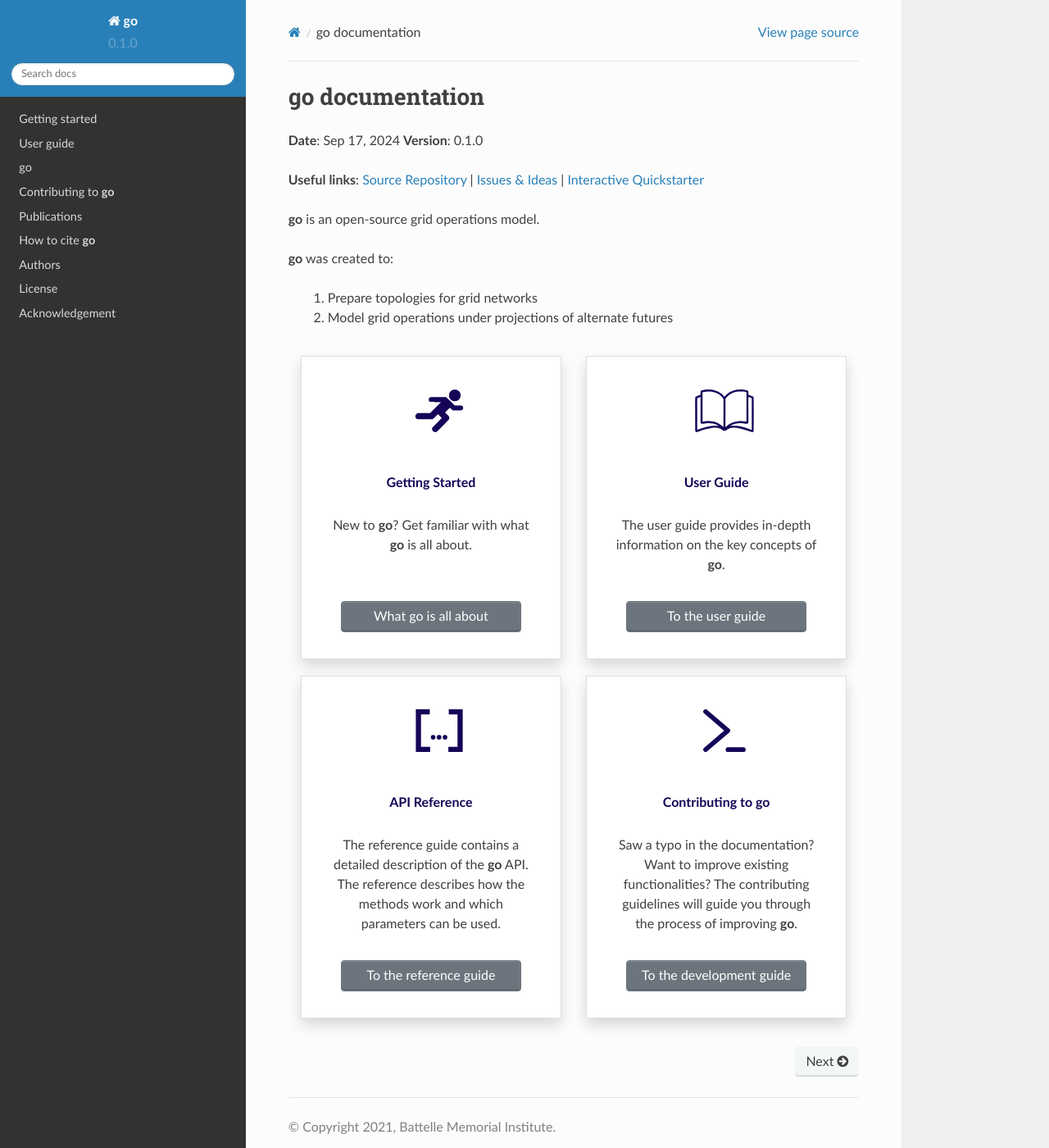
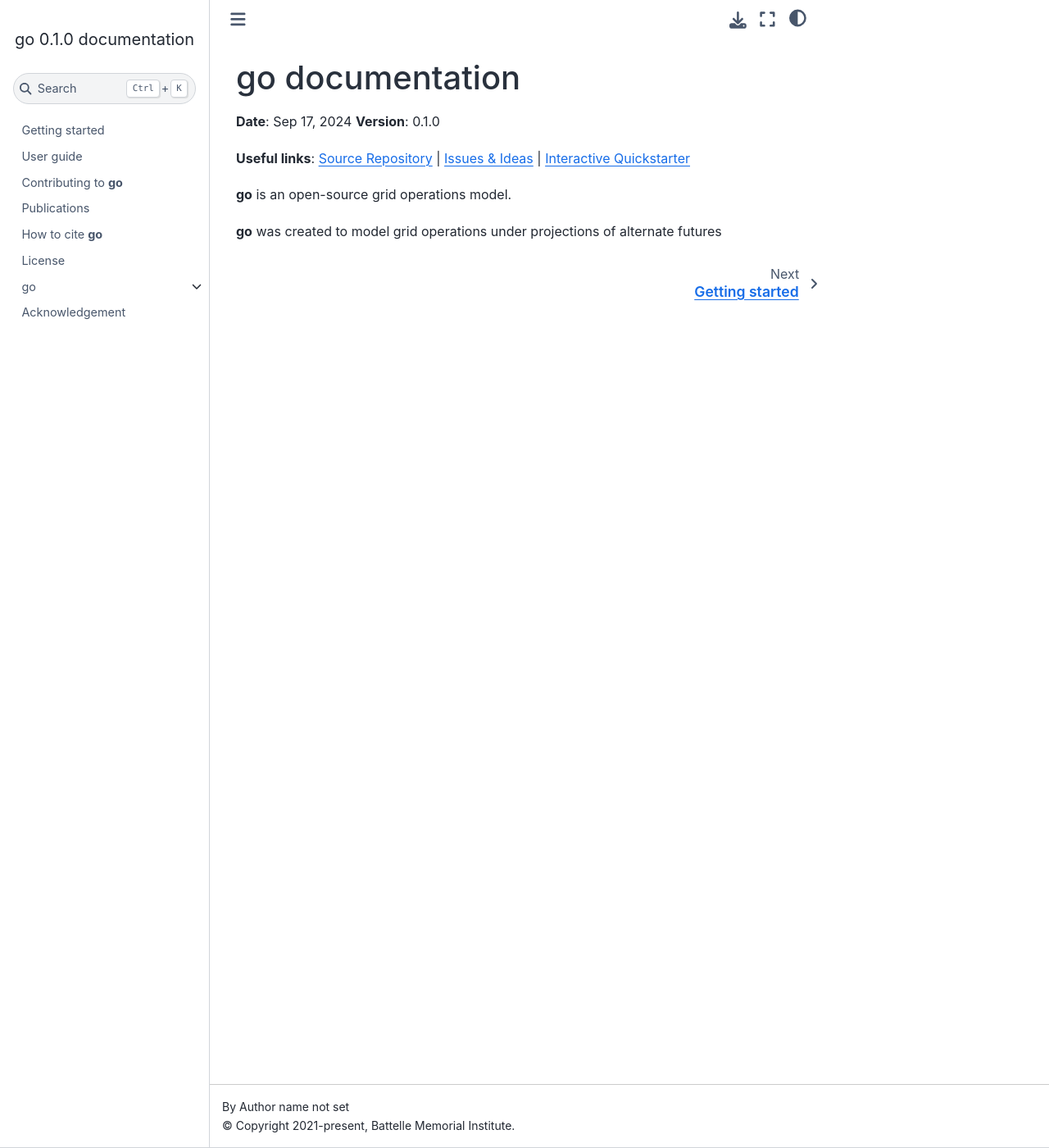
Before and after one commit to IMMM-SFA/go, a Sphinx documentation site: the page built from docs/source/index.rst, in a window 1280 px wide and 1400 px high. Shown: the whole window at 82% size. Built offline with Sphinx 7.4.7 and the Sphinx Book theme 1.1.4, drawn with Linux system fonts in a browser that asks for light colours; formulas are drawn with MathJax 3; some of the changed text lies outside the part shown.

Commit message:
update doc style

```diff
--- a/docs/source/authors.rst
+++ /dev/null
@@ -1,5 +0,0 @@
-Authors
-=======
-
-* **Jordan Kern**. Project lead
-* **Chris R. Vernon (@crvernon)**. Software engineer
--- a/docs/source/conf.py
+++ b/docs/source/conf.py
@@ -13,7 +13,6 @@
 import os
 import sys
 
-import sphinx_rtd_theme
 
 # import go
 version = '0.1.0' # str(go.__version__)
@@ -25,8 +24,7 @@ sys.path.insert(0, os.path.abspath('../../'))
 # -- Project information -----------------------------------------------------
 
 project = 'go'
-copyright = '2021, Battelle Memorial Institute'
-author = 'Jordan Kern'
+copyright = '2021-present, Battelle Memorial Institute'
 
 # The full version, including alpha/beta/rc tags
 release = version
@@ -48,8 +46,7 @@ extensions = [
     'sphinx.ext.napoleon',
     'sphinx.ext.mathjax',
     'sphinx.ext.autosectionlabel',
-    'sphinx_rtd_theme',
-    'sphinx_panels',
+    'sphinx_book_theme',
     'nbsphinx'
 ]
 
@@ -70,7 +67,7 @@ source_suffix = [".rst"]
 # The theme to use for HTML and HTML Help pages.  See the documentation for
 # a list of builtin themes.
 #
-html_theme = 'sphinx_rtd_theme'
+html_theme = 'sphinx_book_theme'
 
 # Add any paths that contain custom static files (such as style sheets) here,
 # relative to this directory. They are copied after the builtin static files,
--- a/docs/source/getting_started.rst
+++ b/docs/source/getting_started.rst
@@ -16,7 +16,7 @@ We introduce a metric named Net Locational Cost (NLC) that is used compete power
 Python version support
 ----------------------
 
-Officially Python 3.6-9
+Officially Python 3.9 - 3.11
 
 
 Installation
--- a/docs/source/index.rst
+++ b/docs/source/index.rst
@@ -6,87 +6,13 @@ go documentation
 **Date**: |today| **Version**: |version|
 
 **Useful links**:
-`Source Repository <https://github.com/immm-sfa/>`_ |
+`Source Repository <https://github.com/immm-sfa/go>`_ |
 `Issues & Ideas <https://github.com/immm-sfa/go/issues>`_ |
 `Interactive Quickstarter <quickstarter.rst>`_
 
 **go** is an open-source grid operations model.
 
-**go** was created to:
-
- 1) Prepare topologies for grid networks
-
- 2) Model grid operations under projections of alternate futures
-
-.. panels::
-    :card: + intro-card text-center
-    :column: col-lg-6 col-md-6 col-sm-6 col-xs-12 d-flex
-
-
-    ---
-    :img-top: _static/index_getting_started.svg
-
-    Getting Started
-    ^^^^^^^^^^^^^^^
-
-    New to **go**?  Get familiar with what **go** is all about.
-
-    +++
-
-    .. link-button:: getting_started
-            :type: ref
-            :text: What go is all about
-            :classes: btn-block btn-secondary stretched-link
-
-    ---
-    :img-top: _static/index_user_guide.svg
-
-    User Guide
-    ^^^^^^^^^^
-
-    The user guide provides in-depth information on the
-    key concepts of **go**.
-
-    +++
-
-    .. link-button:: user_guide
-            :type: ref
-            :text: To the user guide
-            :classes: btn-block btn-secondary stretched-link
-
-    ---
-    :img-top: _static/index_api.svg
-
-    API Reference
-    ^^^^^^^^^^^^^
-
-    The reference guide contains a detailed description of
-    the **go** API. The reference describes how the methods
-    work and which parameters can be used.
-
-    +++
-
-    .. link-button:: go
-            :type: ref
-            :text: To the reference guide
-            :classes: btn-block btn-secondary stretched-link
-
-    ---
-    :img-top: _static/index_contribute.svg
-
-    Contributing to go
-    ^^^^^^^^^^^^^^^^^^^^
-
-    Saw a typo in the documentation? Want to improve
-    existing functionalities? The contributing guidelines will guide
-    you through the process of improving **go**.
-
-    +++
-
-    .. link-button:: contributing
-            :type: ref
-            :text: To the development guide
-            :classes: btn-block btn-secondary stretched-link
+**go** was created to model grid operations under projections of alternate futures
 
 
 .. toctree::
@@ -95,10 +21,9 @@ go documentation
 
    getting_started
    user_guide
-   modules
    contributing
    publications
    how_to_cite
-   authors
    license
+   modules
    footer
--- a/docs/source/modules.rst
+++ b/docs/source/modules.rst
@@ -5,5 +5,3 @@ go
    :maxdepth: 4
 
    go
-   setup
-   tests
```
Also changed, not shown: docs/source/go.eic.rst (deleted, +0 -10 lines), docs/source/go.ercot.rst (deleted, +0 -10 lines), docs/source/go.rst (+33 -3 lines), docs/source/go.west.rst (renamed from docs/source/go.wecc.rst, +7 -7 lines), docs/source/setup.rst (deleted, +0 -7 lines), docs/source/tests.rst (deleted, +0 -21 lines), 1 other file.
